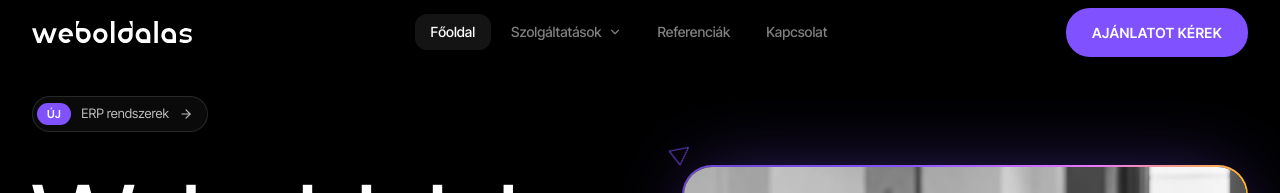
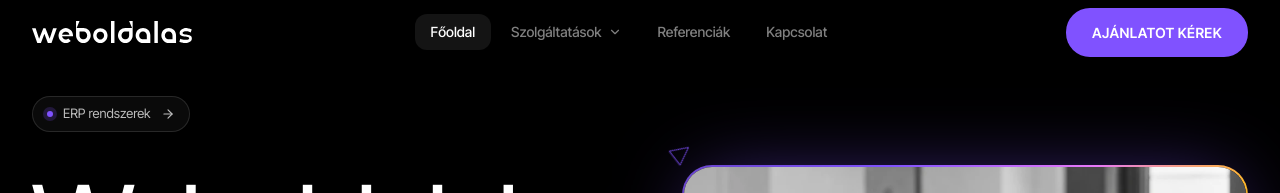
Before and after one commit to weboldalas/weboldalas, a Next.js app: page / in a window 1280 px wide. Shown: the top 193 px of the page. Built offline with nearby package versions, Linux system fonts and the light colour scheme.

Commit message:
Drop the "Új" tag from ERP
Removed from the services mega menu and the homepage hero pill (which keeps
its violet dot and link).

Co-Authored-By: Claude Opus 5.5 <noreply@anthropic.com>
Claude-Session: https://claude.ai/code/session_0111R2h8kydiYYgKNdeRrM9j

```diff
--- a/src/app/(public)/page.tsx
+++ b/src/app/(public)/page.tsx
@@ -135,7 +135,7 @@ export default function HomePage() {
 
           <div className="relative order-1 lg:pr-12">
             <Link href="/szolgaltatasok/erp" className="void-pill void-in mb-6 sm:mb-8">
-              <span className="void-pill-tag">Új</span>
+              <span className="void-pill-dot" aria-hidden />
               ERP rendszerek
               <ArrowRight className="h-3.5 w-3.5" />
             </Link>
--- a/src/components/public/PublicNav.tsx
+++ b/src/components/public/PublicNav.tsx
@@ -202,7 +202,6 @@ export function PublicNav() {
                           <span className="min-w-0">
                             <span className="flex items-center gap-2 text-[15px] font-medium text-white">
                               {sv.label}
-                              {sv.href.endsWith('/erp') && <span className="void-pill-tag !px-2 !py-0.5 !text-[10px]">Új</span>}
                             </span>
                             <span className="mt-0.5 block text-[13px] text-ash-gray">{sv.desc}</span>
                           </span>
```
Also changed, not shown: 1 other file (tests, documents, lock files or other folders).
